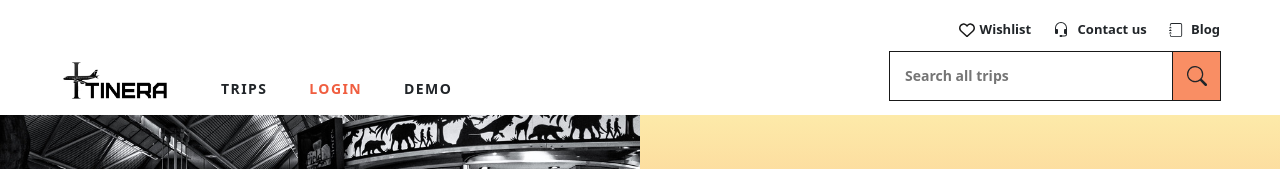
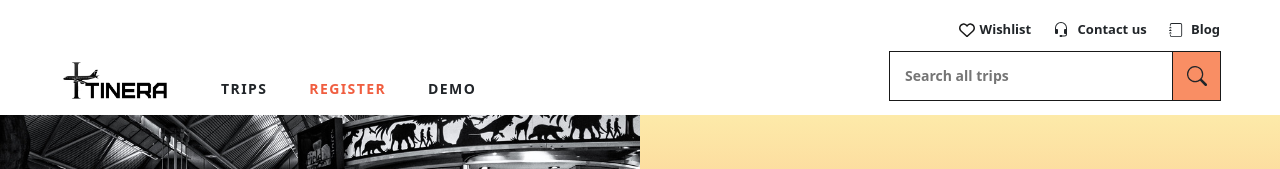
Before and after one commit to ALLHUBS-Jan-2024-Liftoff/Nebula-Tech, a React (Vite) app in the folder src/main/react/: page / in a window 1280 px wide. Shown: the top 169 px of the page. Built offline with nearby package versions, Linux system fonts and the light colour scheme.

Commit message:
redirect to dashboard after register / changed login to register

```diff
--- a/src/main/react/src/components/common/NavBar.jsx
+++ b/src/main/react/src/components/common/NavBar.jsx
@@ -180,7 +180,7 @@ function NavBar() {
                 </div>) : null}
             </li>
             <li className='nav-main-link-li'>
-                <a href="/login" className='nav-main-link nav-main-link-login'>Login</a>
+                <a href="/register" className='nav-main-link nav-main-link-login'>Register</a>
             </li>
             <li className='nav-main-link-li'>
                 <Link to="/demo" className='nav-main-link'>Demo</Link>
--- a/src/main/react/src/pages/RegisterForm.jsx
+++ b/src/main/react/src/pages/RegisterForm.jsx
@@ -1,5 +1,6 @@
 import React, { useState } from 'react';
 import axios from 'axios';
+import { useNavigate } from 'react-router-dom';  // Import useNavigate
 import NavBar from '../components/common/NavBar';
 import CommonFooter from '../components/common/CommonFooter';
 import 'bootstrap/dist/css/bootstrap.min.css';
@@ -15,6 +16,8 @@ const RegisterForm = () => {
         email: ''
     });
 
+    const navigate = useNavigate();  // Initialize the useNavigate hook
+
     const handleChange = (e) => {
         const { name, value } = e.target;
         setFormData({
@@ -28,6 +31,7 @@ const RegisterForm = () => {
         try {
             const response = await axios.post('/api/public/register', formData);
             console.log(response.data);
+            navigate('/dashboard');  // Redirect to dashboard on successful registration
         } catch (error) {
             console.error('There was an error registering!', error);
         }
```
